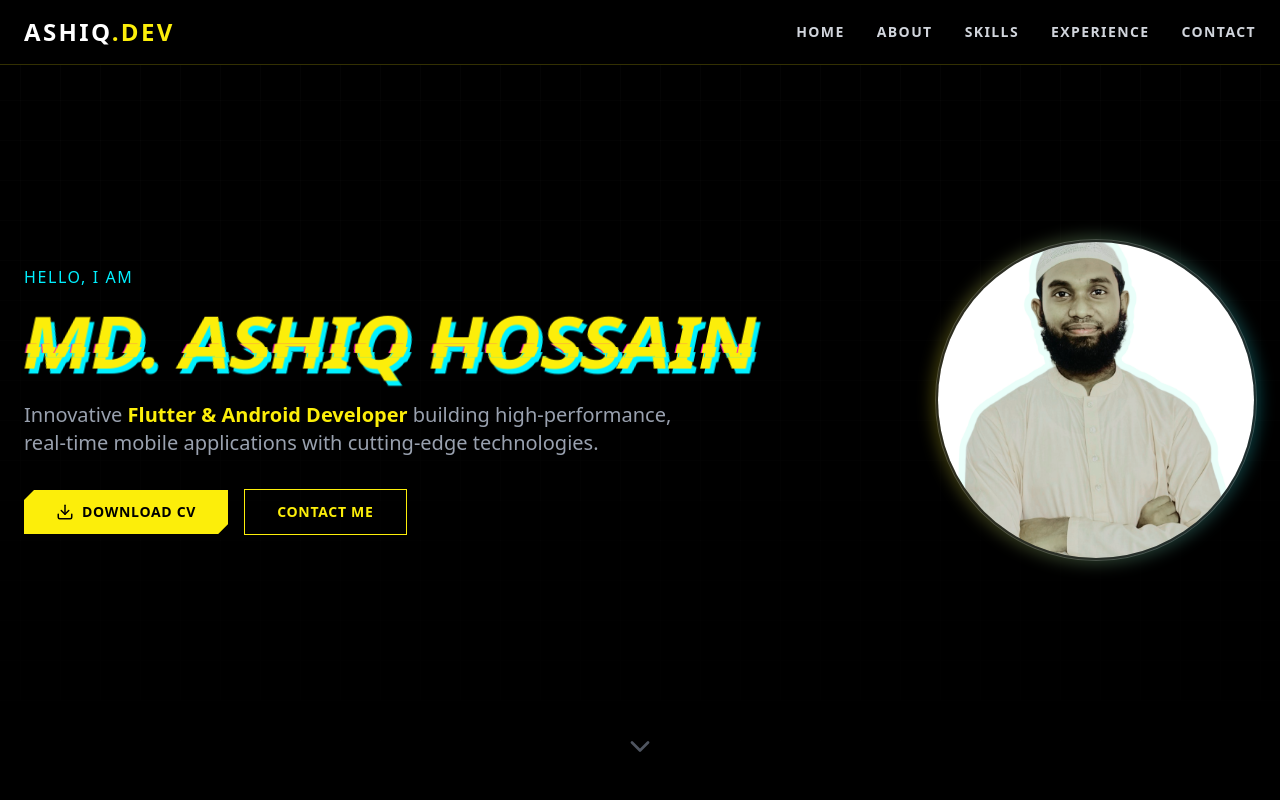
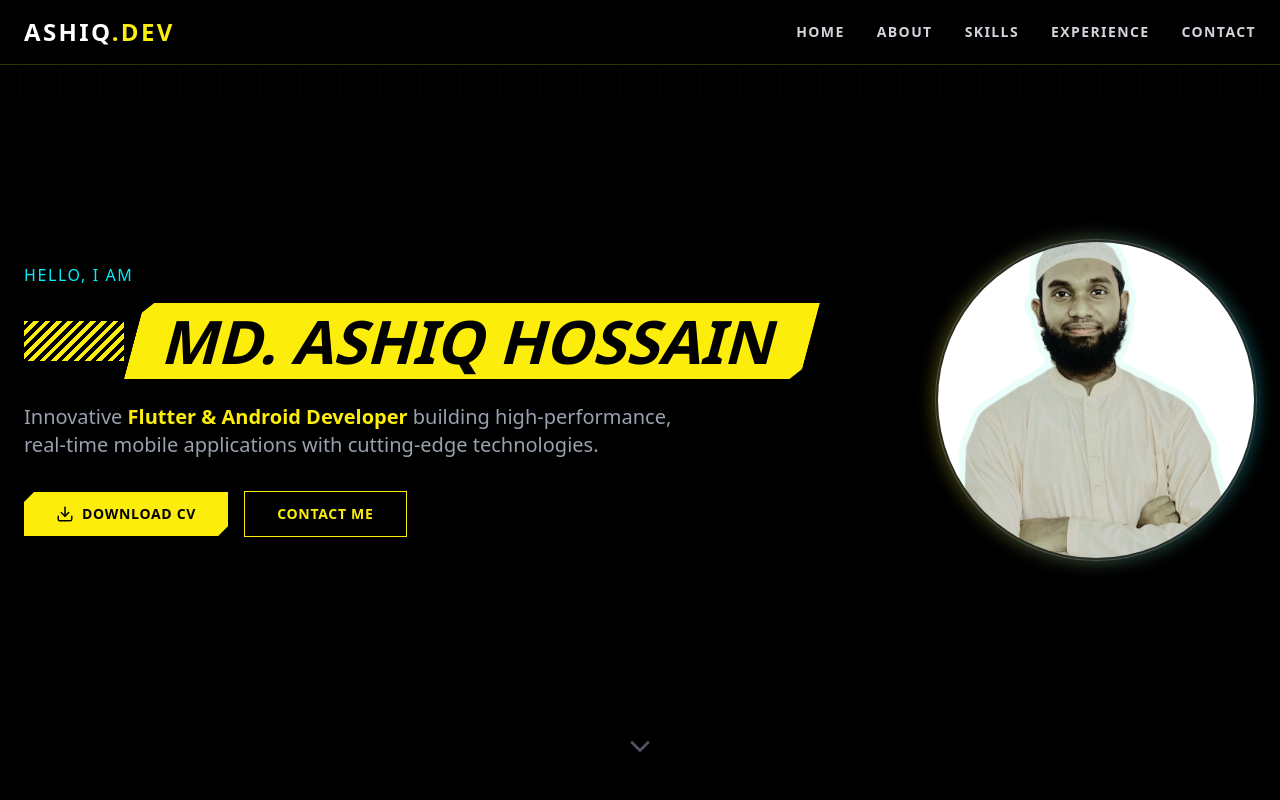
Before and after one commit to ashiq2002/portfolio, a Next.js app: page /portfolio/ in a window 1280 px wide. Shown: the top 800 px of the page. Built offline with nearby package versions, Linux system fonts and the light colour scheme; a web font is replaced by a local one.

Commit message:
cyberpunk style

```diff
--- a/app/globals.css
+++ b/app/globals.css
@@ -127,3 +127,24 @@ body {
 .clip-path-polygon {
   clip-path: polygon(10px 0, 100% 0, 100% calc(100% - 10px), calc(100% - 10px) 100%, 0 100%, 0 10px);
 }
+
+.cyberpunk-bar {
+  background: var(--primary);
+  color: black;
+  padding: 0.5rem 2rem;
+  clip-path: polygon(0 0, 100% 0, 95% 100%, 5% 100%);
+  display: inline-flex;
+  align-items: center;
+  font-weight: bold;
+}
+
+.cyberpunk-stripes {
+  width: 100px;
+  height: 40px;
+  background: repeating-linear-gradient(-45deg,
+      var(--primary),
+      var(--primary) 4px,
+      transparent 4px,
+      transparent 8px);
+  margin-right: 10px;
+}
--- a/components/HeroSection.tsx
+++ b/components/HeroSection.tsx
@@ -2,11 +2,8 @@
 
 import { motion } from "framer-motion";
 import { Download, ChevronDown } from "lucide-react";
-import { useScrambleText } from "@/hooks/useScrambleText";
 
 export default function HeroSection() {
-    const scrambledText = useScrambleText("MD. ASHIQ HOSSAIN", 2000, 5000);
-
     return (
         <section id="hero" className="relative min-h-screen flex items-center justify-center overflow-hidden bg-[radial-gradient(ellipse_at_center,_var(--tw-gradient-stops))] from-gray-900 via-black to-black">
             {/* Background Grid/Effect */}
@@ -23,12 +20,16 @@ export default function HeroSection() {
                     <h2 className="text-secondary tracking-widest text-sm md:text-base font-medium mb-4 uppercase">
                         Hello, I am
                     </h2>
-                    <h1
-                        className="glitch-text text-4xl md:text-6xl lg:text-7xl font-ascii font-bold text-primary mb-6 uppercase -skew-x-12 drop-shadow-[5px_5px_0px_rgba(0,240,255,1)]"
-                        data-text={scrambledText}
-                    >
-                        {scrambledText}
-                    </h1>
+
+                    <div className="flex flex-col md:flex-row items-center gap-0 mb-6">
+                        <div className="cyberpunk-stripes hidden md:block" />
+                        <h1
+                            className="bg-primary text-black px-8 py-2 text-4xl md:text-5xl lg:text-6xl font-ascii font-bold uppercase skew-x-[-15deg] clip-path-polygon"
+                        >
+                            MD. ASHIQ HOSSAIN
+                        </h1>
+                    </div>
+
                     <p className="text-gray-400 text-lg md:text-xl mb-8 max-w-2xl mx-auto md:mx-0">
                         Innovative <span className="text-primary font-bold">Flutter & Android Developer</span> building high-performance, real-time mobile applications with cutting-edge technologies.
                     </p>
```
